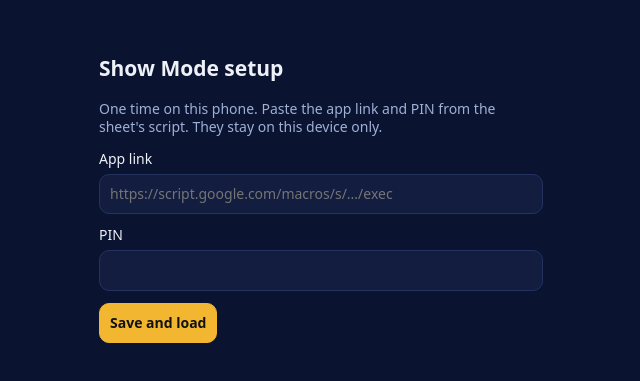
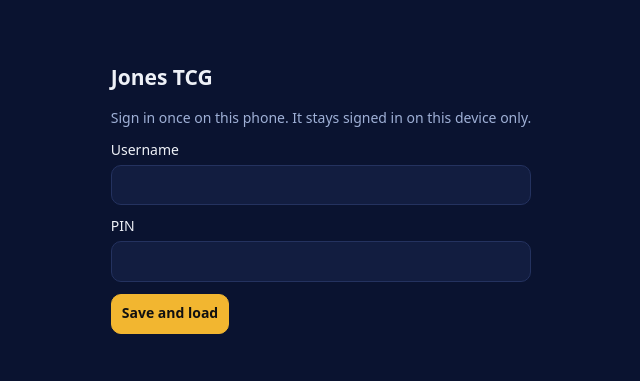
Before and after one commit to kevinziebarth-ctrl/jonestcg-site, a plain HTML site: page app/index.html in a window 1280 px wide. Shown: the part 203-584 px from the top of the page, without its empty margins (319-959 px from the left). Drawn offline with Linux system fonts and the light colour scheme.

Commit message:
Show Mode: sign in with username Jones and PIN, link built in (#7)
Claude-Session: https://claude.ai/code/session_01UcLEPm3hs2JJCw33Kx253S

Co-authored-by: Claude <noreply@anthropic.com>

```diff
--- a/app/index.html
+++ b/app/index.html
@@ -43,8 +43,8 @@ input.s{flex:1;min-width:0;background:var(--panel);border:1px solid var(--line);
 <header><button id="mode">All</button><button id="rf" aria-label="Refresh">&#8635;</button><input class="s" id="q" type="search" placeholder="Search" autocomplete="off"><button id="menu" aria-label="Types">&#9776;</button></header>
 </div>
 <div id="setupBox" class="setup" hidden>
-<h2>Show Mode setup</h2><p style="color:var(--mute)">One time on this phone. Paste the app link and PIN from the sheet's script. They stay on this device only.</p>
-<label>App link<input id="u" placeholder="https://script.google.com/macros/s/.../exec" autocapitalize="off"></label>
+<h2>Jones TCG</h2><p style="color:var(--mute)">Sign in once on this phone. It stays signed in on this device only.</p>
+<label>Username<input id="u" autocapitalize="off" autocomplete="username"></label>
 <label>PIN<input id="pn" type="password" inputmode="numeric" autocomplete="off"></label>
 <button id="go" class="on">Save and load</button><p id="err" style="color:#ff7b7b"></p></div>
 <div id="shade"></div><div id="drawer"></div><div id="sheet"></div>
@@ -52,6 +52,7 @@ input.s{flex:1;min-width:0;background:var(--panel);border:1px solid var(--line);
 (function(){
 var LS={g:function(k){try{return localStorage.getItem(k)}catch(e){return null}},s:function(k,v){try{localStorage.setItem(k,v)}catch(e){}}};
 var $=function(i){return document.getElementById(i)};
+var APP='https://script.google.com/macros/s/AKfycbwF083GAceTjY_wIxnv3cnfIdJPKsy6ND8nqyNv01DDGdpTqn0HJ-XT4zft50BsR0vJHQ/exec';
 var items=[],type='ALL',brand='',mode='all',take={};try{take=JSON.parse(LS.g('take')||'{}')}catch(e){}
 // price rule: under $25 round up to the next $1; from $25 up round up to the next $5
 function price(p){return p<25?Math.ceil(p-1e-9):Math.ceil(p/5-1e-9)*5}
@@ -59,11 +60,11 @@ function ago(iso){if(!iso)return '';var t=new Date(iso.replace(' ','T'));if(isNa
 function fmt(iso){var t=new Date(iso.replace(' ','T'));return isNaN(t)?'':(t.getMonth()+1)+'/'+t.getDate()+' '+((t.getHours()%12)||12)+':'+('0'+t.getMinutes()).slice(-2)+(t.getHours()<12?'a':'p')}
 function esc(s){return String(s).replace(/[&<>"]/g,function(c){return {'&':'&amp;','<':'&lt;','>':'&gt;','"':'&quot;'}[c]})}
 function load(){
-  var u=LS.g('url'),pin=LS.g('pin');if(!u||!pin){$('app').hidden=true;$('setupBox').hidden=false;return}
+  var u=APP,pin=LS.g('pin');if(!pin||LS.g('user')!=='jones'){$('app').hidden=true;$('setupBox').hidden=false;return}
   $('setupBox').hidden=true;$('app').hidden=false;$('app').style.cssText='display:flex;flex-direction:column;flex:1;min-height:0';
   var cached=LS.g('items');if(cached){try{items=JSON.parse(cached);render()}catch(e){}}else $('grid').innerHTML='<div class="msg">Loading...</div>';
   fetch(u,{method:'POST',body:JSON.stringify({action:'show',pin:pin}),headers:{'Content-Type':'text/plain'}}).then(function(r){return r.json()}).then(function(j){
-    if(!j.ok){if(j.error==='bad pin'){LS.s('pin','');$('app').hidden=true;$('setupBox').hidden=false;$('err').textContent='That PIN did not work.';return}throw new Error(j.error)}
+    if(!j.ok){if(j.error==='bad pin'){LS.s('pin','');LS.s('user','');$('app').hidden=true;$('setupBox').hidden=false;$('err').textContent='Username or PIN did not work.';return}throw new Error(j.error)}
     items=j.items;LS.s('items',JSON.stringify(items));LS.s('at',j.at);render()
   }).catch(function(e){$('when').textContent='Offline, showing saved list'})
 }
@@ -91,11 +92,11 @@ function drawer(){
   var h='<button data-t="ALL" class="'+(type==='ALL'?'on':'')+'">All <span>'+items.length+'</span></button><h4>Type</h4>';
   Object.keys(types).sort().forEach(function(t){h+='<button data-t="'+esc(t)+'" class="'+(type===t&&!brand?'on':'')+'">'+esc(t)+' <span>'+types[t].n+'</span></button>';
     if(type===t)Object.keys(types[t].b).sort().forEach(function(b){h+='<button data-t="'+esc(t)+'" data-b="'+esc(b)+'" class="'+(brand===b?'on':'')+'" style="padding-left:24px">'+esc(b)+' <span>'+types[t].b[b]+'</span></button>'})});
-  h+='<h4>Device</h4><button id="reset">Change app link / PIN</button><button id="clr">Clear Taking marks</button>';$('drawer').innerHTML=h}
+  h+='<h4>Device</h4><button id="reset">Sign out</button><button id="clr">Clear Taking marks</button>';$('drawer').innerHTML=h}
 function open(on){$('drawer').classList.toggle('open',on);$('shade').classList.toggle('open',on);if(on)drawer()}
 $('menu').onclick=function(){open(true)};$('shade').onclick=function(){open(false);$('sheet').classList.remove('open')};
 $('drawer').onclick=function(e){var b=e.target.closest('button');if(!b)return;
-  if(b.id==='reset'){LS.s('url','');LS.s('pin','');location.reload();return}
+  if(b.id==='reset'){LS.s('user','');LS.s('pin','');LS.s('items','');location.reload();return}
   if(b.id==='clr'){take={};LS.s('take','{}');render();drawer();return}
   type=b.dataset.t;brand=b.dataset.b||'';render();open(false);$('grid').scrollTop=0};
 $('mode').onclick=function(){mode=mode==='all'?'take':'all';render()};
@@ -104,7 +105,7 @@ $('grid').onclick=function(e){var c=e.target.closest('.c');if(!c)return;var i=it
   var st=ago(i.pulled);$('sheet').innerHTML='<div style="display:flex;justify-content:space-between;align-items:flex-start"><div><b>'+esc(i.name)+'</b><div style="color:var(--mute)">'+esc(i.brand)+' &middot; '+esc(i.type)+'</div></div><div class="big">$'+price(i.price)+'</div></div><p style="color:var(--mute)">In stock: '+i.qty+(i.pulled?' &middot; TCGplayer price pulled '+fmt(i.pulled)+' ('+st+')':'')+(i.price?' &middot; market $'+i.price.toFixed(2):'')+'</p><button id="tk" class="'+(take[i.row]?'on':'')+'" style="width:100%">'+(take[i.row]?'Taking to the show (tap to remove)':'Take to show')+'</button>';
   $('sheet').classList.add('open');$('shade').classList.add('open');
   $('tk').onclick=function(){if(take[i.row])delete take[i.row];else take[i.row]=1;LS.s('take',JSON.stringify(take));$('sheet').classList.remove('open');$('shade').classList.remove('open');render()}};
-$('go').onclick=function(){var u=$('u').value.trim(),p=$('pn').value.trim();if(!/^https:\/\/script\.google\.com\/macros\/s\//.test(u)){$('err').textContent='That does not look like the app link.';return}if(!p){$('err').textContent='Enter the PIN.';return}LS.s('url',u);LS.s('pin',p);$('err').textContent='';load()};
+$('go').onclick=function(){var u=$('u').value.trim().toLowerCase(),p=$('pn').value.trim();if(u!=='jones'||!p){$('err').textContent='Enter the username and PIN.';return}LS.s('user','jones');LS.s('pin',p);$('err').textContent='';load()};
 if('serviceWorker' in navigator)navigator.serviceWorker.register('/app/sw.js').catch(function(){});
 load();
 })();
```
